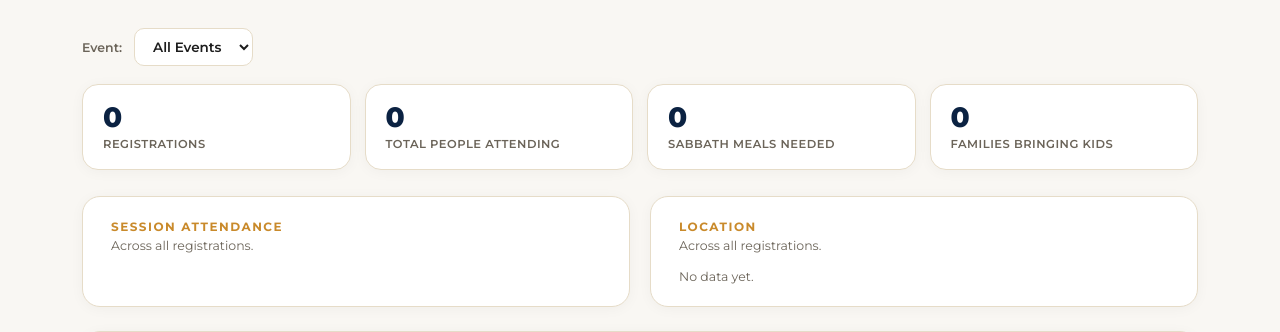
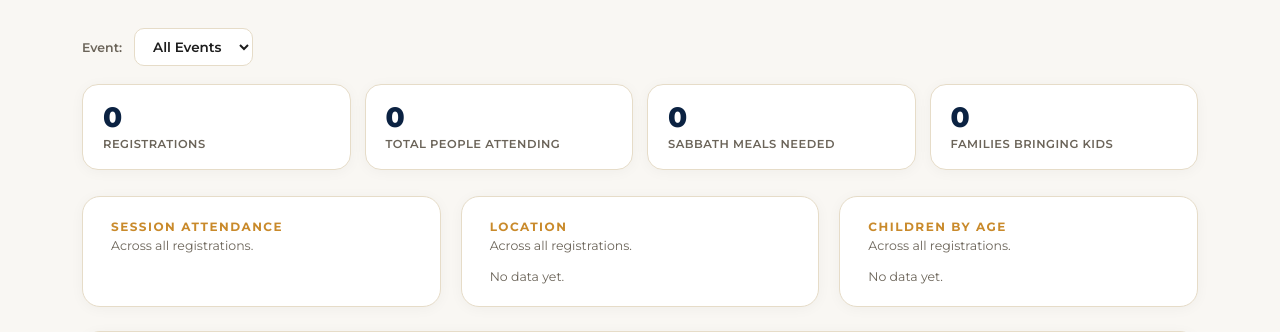
Before and after one commit to Nxkerandi/LMEvents, a Django app: page /preparing-the-home-for-home/dashboard/ in a window 1280 px wide. Shown: the part 83-415 px from the top of the page. Run offline with Django 5.2, Linux system fonts and the light colour scheme; a user stored in the database is signed in; data comes from the database, SQL or seed files in the repository; tables that the repository leaves empty hold one stand-in row (values such as "Sample post").

Commit message:
Fix schedule table alignment/spacing, correct session times, add Children by Age insight panel
- Schedule table: fixed-width date column so the pill aligns with the
  header regardless of its own text width, and added top padding so pills
  no longer touch the divider lines
- Corrected session start times in the schedule preview (kept end times):
  TN Sabbath now 9:30 AM - 6:00 PM, CA evenings now 7:00 PM - 9:00 PM, CA
  Sabbath now 9:30 AM - 6:00 PM
- Combined dashboard: new "Children by Age" insight panel, matching
  EAEvents' bar-chart treatment for the children repeatable-group question,
  respecting the existing event filter / search / quick-filter state

```diff
--- a/events/views.py
+++ b/events/views.py
@@ -37,13 +37,13 @@ SCHEDULE_ROWS_BY_SLUG = {
         {"date": "Wed, Oct 14", "detail": "Preparing The Home For Home – Evening Session · 6:00 PM - 9:00 PM"},
         {"date": "Thu, Oct 15", "detail": "Preparing The Home For Home – Evening Session · 6:00 PM - 9:00 PM"},
         {"date": "Fri, Oct 16", "detail": "Preparing The Home For Home – Evening Session · 6:00 PM - 9:00 PM"},
-        {"date": "Sat, Oct 17", "detail": "Preparing The Home For Home – All-Day Program · 9:00 AM - 6:00 PM"},
+        {"date": "Sat, Oct 17", "detail": "Preparing The Home For Home – All-Day Program · 9:30 AM - 6:00 PM"},
     ],
     "preparing-the-home-for-home-ca": [
-        {"date": "Wed, Oct 21", "detail": "Preparing The Home For Home – Evening Session · 6:00 PM - 9:00 PM"},
-        {"date": "Thu, Oct 22", "detail": "Preparing The Home For Home – Evening Session · 6:00 PM - 9:00 PM"},
-        {"date": "Fri, Oct 23", "detail": "Preparing The Home For Home – Evening Session · 6:00 PM - 9:00 PM"},
-        {"date": "Sat, Oct 24", "detail": "Preparing The Home For Home – All-Day Program · 9:00 AM - 6:00 PM"},
+        {"date": "Wed, Oct 21", "detail": "Preparing The Home For Home – Evening Session · 7:00 PM - 9:00 PM"},
+        {"date": "Thu, Oct 22", "detail": "Preparing The Home For Home – Evening Session · 7:00 PM - 9:00 PM"},
+        {"date": "Fri, Oct 23", "detail": "Preparing The Home For Home – Evening Session · 7:00 PM - 9:00 PM"},
+        {"date": "Sat, Oct 24", "detail": "Preparing The Home For Home – All-Day Program · 9:30 AM - 6:00 PM"},
     ],
 }
 
@@ -575,6 +575,7 @@ def combined_dashboard_view(request):
 
     event_meta = []
     registrations = []
+    children_age_order = []
     for event in events:
         short = "TN" if event.slug.endswith("-tn") else "CA"
         top_questions, regs, meta = _build_dashboard_data(event)
@@ -583,6 +584,12 @@ def combined_dashboard_view(request):
         children_q = meta_by_label.get("Bringing children")
         meal_q = meta_by_label.get("Joining meal")
         city_q = meta_by_label.get("City")
+        children_ages_q = meta_by_label.get("Children by age")
+        age_sub = None
+        if children_ages_q:
+            age_sub = next((sq for sq in children_ages_q["sub_questions"] if sq["type"] == "single_choice"), None)
+            if age_sub and not children_age_order:
+                children_age_order = [o["label"] for o in age_sub["options"]]
 
         session_order = [_short_session_label(o["label"]) for o in (session_q["options"] if session_q else [])]
         event_meta.append({
@@ -609,6 +616,10 @@ def combined_dashboard_view(request):
                 "total": reg["attendee_count"],
                 "children": answers.get(str(children_q["id"]), "") == "Yes" if children_q else False,
                 "meal": answers.get(str(meal_q["id"]), "") == "Yes" if meal_q else False,
+                "children_ages": (
+                    [row.get(str(age_sub["id"]), "") for row in answers.get(str(children_ages_q["id"]), []) if row.get(str(age_sub["id"]))]
+                    if children_ages_q and age_sub else []
+                ),
                 "submitted": _format_submitted_short(submitted_by_id[reg["id"]]),
                 "submitted_ts": submitted_by_id[reg["id"]].isoformat(),
                 "cancelled": reg["cancelled"],
@@ -618,4 +629,5 @@ def combined_dashboard_view(request):
         "event_meta_json": event_meta,
         "registrations_json": registrations,
         "any_cancelled": any(r["cancelled"] for r in registrations),
+        "children_age_order": children_age_order,
     })
--- a/static/js/combined_dashboard.js
+++ b/static/js/combined_dashboard.js
@@ -5,6 +5,8 @@
 
   var EVENT_META = JSON.parse(metaEl.textContent);
   var REGISTRATIONS = JSON.parse(dataEl.textContent);
+  var ageOrderEl = document.getElementById('children-age-order-data');
+  var CHILDREN_AGE_ORDER = ageOrderEl ? JSON.parse(ageOrderEl.textContent) : [];
 
   var eventInfo = {};
   EVENT_META.forEach(function(e){ eventInfo[e.short.toLowerCase()] = e; });
@@ -70,6 +72,31 @@
     });
     var entries = Object.keys(counts).map(function(k){ return { label: k, count: counts[k] }; })
       .sort(function(a, b){ return b.count - a.count; });
+    if(entries.length === 0){
+      wrap.innerHTML = '<p class="panel-sub" style="margin:0;">No data yet.</p>';
+      return;
+    }
+    var max = entries.reduce(function(m, e){ return Math.max(m, e.count); }, 1);
+    wrap.innerHTML = entries.map(function(e){
+      var pct = Math.round((e.count / max) * 100);
+      return ''
+        + '<div class="session-row">'
+        +   '<span class="s-label">' + esc(e.label) + '</span>'
+        +   '<span class="s-track"><span class="s-fill" style="width:' + pct + '%"></span></span>'
+        +   '<span class="s-count">' + e.count + '</span>'
+        + '</div>';
+    }).join('');
+  }
+
+  function renderChildrenBars(data){
+    var wrap = document.getElementById('childrenBars');
+    if(!wrap) return;
+    var counts = {};
+    CHILDREN_AGE_ORDER.forEach(function(label){ counts[label] = 0; });
+    data.forEach(function(r){
+      (r.children_ages || []).forEach(function(age){ counts[age] = (counts[age] || 0) + 1; });
+    });
+    var entries = CHILDREN_AGE_ORDER.map(function(label){ return { label: label, count: counts[label] || 0 }; });
     if(entries.length === 0){
       wrap.innerHTML = '<p class="panel-sub" style="margin:0;">No data yet.</p>';
       return;
@@ -216,6 +243,7 @@
     renderStats(statsData);
     renderSessionBars(statsData, result.evKey);
     renderLocationBars(statsData);
+    renderChildrenBars(statsData);
     renderPillBar();
     updateSortHeaders();
     renderTable(result.filtered);
--- a/templates/events/combined_dashboard.html
+++ b/templates/events/combined_dashboard.html
@@ -57,6 +57,12 @@
       <p class="panel-sub">Across all registrations.</p>
       <div class="session-bars" id="locationBars"></div>
     </div>
+
+    <div class="panel">
+      <p class="panel-title">Children by Age</p>
+      <p class="panel-sub">Across all registrations.</p>
+      <div class="session-bars" id="childrenBars"></div>
+    </div>
   </div>
 
   <div class="panel">
@@ -100,6 +106,7 @@
 
 {{ event_meta_json|json_script:"event-meta-data" }}
 {{ registrations_json|json_script:"registrations-data" }}
+{{ children_age_order|json_script:"children-age-order-data" }}
 <script src="{% static 'js/combined_dashboard.js' %}"></script>
 </body>
 </html>
--- a/templates/events/register.html
+++ b/templates/events/register.html
@@ -84,7 +84,7 @@
         <div class="schedule-head"><span style="flex:none; width:9.5rem;">DATE</span><span style="flex:1;">SESSION</span></div>
         {% for row in schedule_rows %}
         <div class="schedule-row">
-          <span class="schedule-date">{{ row.date }}</span>
+          <span class="schedule-date-col"><span class="schedule-date">{{ row.date }}</span></span>
           <span class="schedule-detail">{{ row.detail }}</span>
         </div>
         {% endfor %}
```
Also changed, not shown: static/css/register.css (+9 -2 lines).
